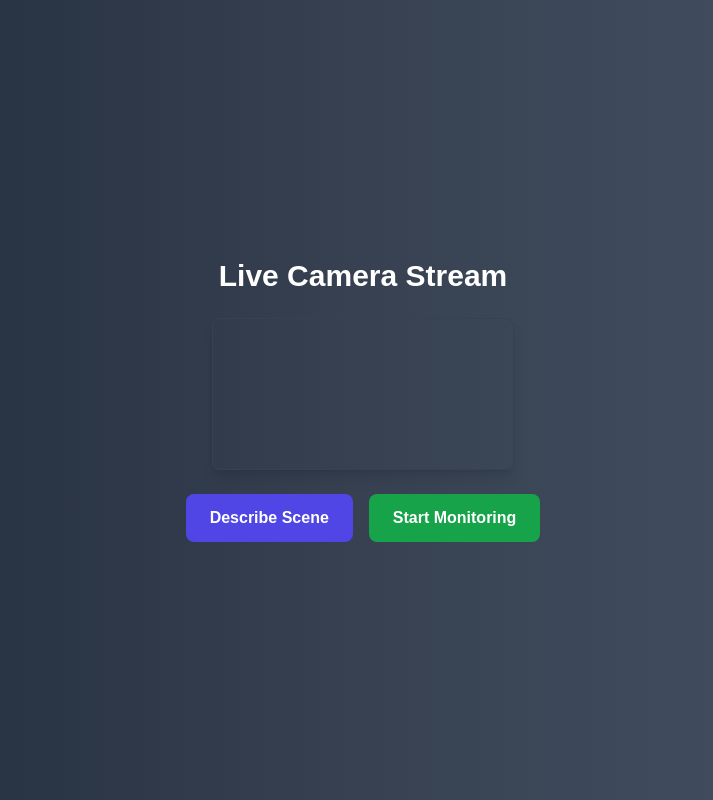
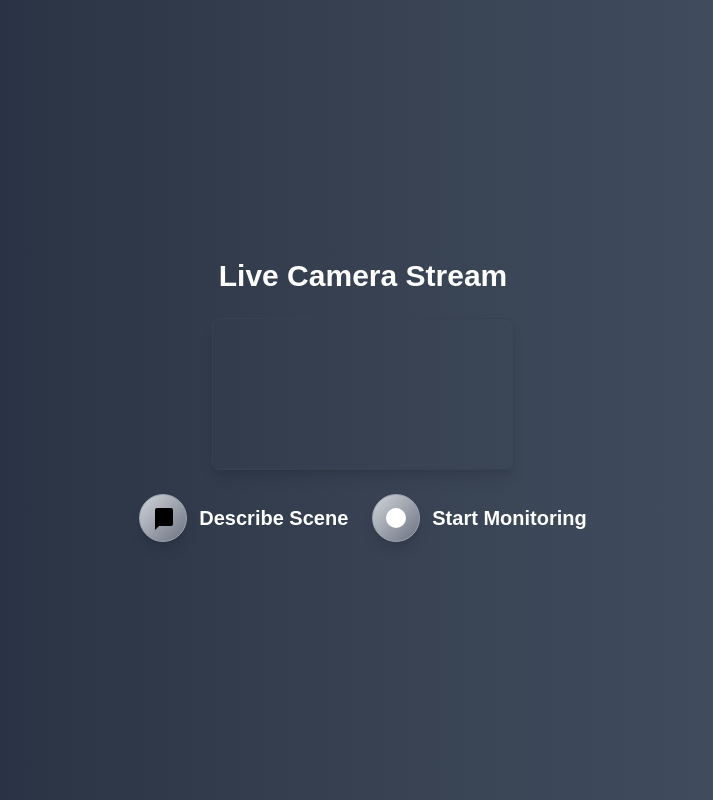
Before and after one commit to Danjari/hackheist, a Next.js app: page /ayn in a window 1280 px wide. Shown: the whole page, without its empty margins (277-990 px from the left). Built offline with nearby package versions, Linux system fonts and the light colour scheme; no server answers.

Commit message:
Separate play/pause buttons.

```diff
--- a/app/components/cameraStream.js
+++ b/app/components/cameraStream.js
@@ -1,6 +1,6 @@
 
 import { useEffect, useRef, useState } from "react";
-import Loader from "./ui/loader"
+import Loader from "./ui/loader";
 
 const CameraStream = () => {
     const videoRef = useRef(null);
@@ -11,7 +11,7 @@ const CameraStream = () => {
     const [audioContent, setAudioContent] = useState(null);
     const [isMonitoring, setIsMonitoring] = useState(false);
     const [loading, setLoading] = useState(false);
-    const [isAudioPlaying, setIsAudioPlaying] = useState(false); // New state to track audio playing
+    // No longer toggling one button; we use separate Play and Pause controls.
 
     useEffect(() => {
         const startCamera = async () => {
@@ -46,10 +46,11 @@ const CameraStream = () => {
         };
     }, []);
 
-    // Effect to handle audio end event
+    // Reset state when audio ends.
     useEffect(() => {
         if (audioRef.current) {
-            const handleAudioEnd = () => setIsAudioPlaying(false);
+            const handleAudioEnd = () => {
+            };
             audioRef.current.addEventListener('ended', handleAudioEnd);
             return () => {
                 audioRef.current.removeEventListener('ended', handleAudioEnd);
@@ -77,6 +78,7 @@ const CameraStream = () => {
     };
 
     const describeScene = async () => {
+        setAudioContent(null);
         const frame = captureFrame();
         if (!frame) return alert("Failed to capture frame.");
 
@@ -111,18 +113,13 @@ const CameraStream = () => {
             if (audioRef.current.src !== content) {
                 audioRef.current.src = content;
             }
-            audioRef.current.play()
-                .then(() => {
-                    setIsAudioPlaying(true);
-                })
-                .catch(err => console.error("Error playing audio:", err));
+            audioRef.current.play().catch(err => console.error("Error playing audio:", err));
         }
     };
 
     const pauseAudio = () => {
         if (audioRef.current) {
             audioRef.current.pause();
-            setIsAudioPlaying(false);
         }
     };
 
@@ -135,30 +132,110 @@ const CameraStream = () => {
                 <canvas ref={canvasRef} className="hidden" />
             </div>
 
-            <div className="mt-6 flex flex-col sm:flex-row gap-4">
+            {/* Action buttons: Describe Scene and Start/Stop Monitoring */}
+            <div className="mt-6 flex flex-col sm:flex-row gap-6">
+                {/* Describe Scene button with icon and label */}
+                <div className="flex items-center gap-3">
                     <button
                         onClick={describeScene}
-                    className="px-6 py-3 rounded-lg font-semibold bg-indigo-600 hover:bg-indigo-500 transition-all flex items-center justify-center gap-2"
                         disabled={loading}
+                        className="w-12 h-12 flex items-center justify-center rounded-full bg-gradient-to-br from-gray-300 to-gray-500 border border-gray-400 shadow-lg hover:from-gray-400 hover:to-gray-600 transition"
                     >
-                    {loading ? <Loader className="w-5 h-5 animate-spin" /> : "Describe Scene"}
+                        {loading ? (
+                            <Loader className="w-5 h-5" />
+                        ) : (
+                            // Example icon: a chat bubble icon
+                            <svg
+                                width="24"
+                                height="24"
+                                viewBox="0 0 24 24"
+                                fill="currentColor"
+                                className="text-black"
+                                xmlns="http://www.w3.org/2000/svg"
+                            >
+                                <path d="M4 2h16a2 2 0 012 2v14a2 2 0 01-2 2H8l-4 4V4a2 2 0 012-2z" />
+                            </svg>
+                        )}
                     </button>
+                    <span className="text-xl font-semibold">Describe Scene</span>
+                </div>
 
+                {/* Start/Stop Monitoring button with icon and label */}
+                <div className="flex items-center gap-3">
                     <button
                         onClick={() => setIsMonitoring(!isMonitoring)}
-                    className={`px-6 py-3 rounded-lg font-semibold transition-all ${isMonitoring ? "bg-red-600 hover:bg-red-500" : "bg-green-600 hover:bg-green-500"}`}
+                        className="w-12 h-12 flex items-center justify-center rounded-full bg-gradient-to-br from-gray-300 to-gray-500 border border-gray-400 shadow-lg hover:from-gray-400 hover:to-gray-600 transition"
                     >
+                        {isMonitoring ? (
+                            // Icon for Stop Monitoring (a square)
+                            <svg
+                                width="24"
+                                height="24"
+                                viewBox="0 0 24 24"
+                                fill="currentColor"
+                                className="text-white"
+                                xmlns="http://www.w3.org/2000/svg"
+                            >
+                                <rect x="6" y="6" width="12" height="12" />
+                            </svg>
+                        ) : (
+                            // Icon for Start Monitoring (a circle)
+                            <svg
+                                width="24"
+                                height="24"
+                                viewBox="0 0 24 24"
+                                fill="currentColor"
+                                className="text-white"
+                                xmlns="http://www.w3.org/2000/svg"
+                            >
+                                <circle cx="12" cy="12" r="10" />
+                            </svg>
+                        )}
+                    </button>
+                    <span className="text-xl font-semibold">
                         {isMonitoring ? "Stop Monitoring" : "Start Monitoring"}
+                    </span>
+                </div>
+            </div>
+
+            {/* Audio Controls: Two circular buttons for Play and Pause.
+                They are rendered only if audioContent exists and not currently loading. */}
+            {audioContent && !loading && (
+                <div className="mt-6 flex gap-6">
+                    {/* Play Button */}
+                    <button
+                        onClick={() => playAudio(audioContent)}
+                        className="w-12 h-12 flex items-center justify-center rounded-full bg-gradient-to-br from-gray-300 to-gray-500 border border-gray-400 shadow-lg hover:from-gray-400 hover:to-gray-600 transition"
+                    >
+                        {/* Black triangle play icon */}
+                        <svg
+                            width="24"
+                            height="24"
+                            viewBox="0 0 24 24"
+                            fill="black"
+                            xmlns="http://www.w3.org/2000/svg"
+                        >
+                            <polygon points="8,5 19,12 8,19" />
+                        </svg>
+                    </button>
+                    {/* Pause Button */}
+                    <button
+                        onClick={pauseAudio}
+                        className="w-12 h-12 flex items-center justify-center rounded-full bg-gradient-to-br from-gray-300 to-gray-500 border border-gray-400 shadow-lg hover:from-gray-400 hover:to-gray-600 transition"
+                    >
+                        {/* Two vertical white rectangles pause icon */}
+                        <svg
+                            width="24"
+                            height="24"
+                            viewBox="0 0 24 24"
+                            fill="white"
+                            xmlns="http://www.w3.org/2000/svg"
+                        >
+                            <rect x="6" y="5" width="4" height="14" />
+                            <rect x="14" y="5" width="4" height="14" />
+                        </svg>
                     </button>
                 </div>
-
-            {audioContent && (
-                <button
-                    onClick={() => isAudioPlaying ? pauseAudio() : playAudio(audioContent)}
-                    className="mt-4 px-6 py-3 rounded-lg font-semibold bg-blue-600 hover:bg-blue-500 transition-all"
-                >
-                    {isAudioPlaying ? "Pause Description" : "Play Description"}
-                </button>
             )}
 
             {description && (
```
Lines whose indentation alone changed are shown as unchanged.
